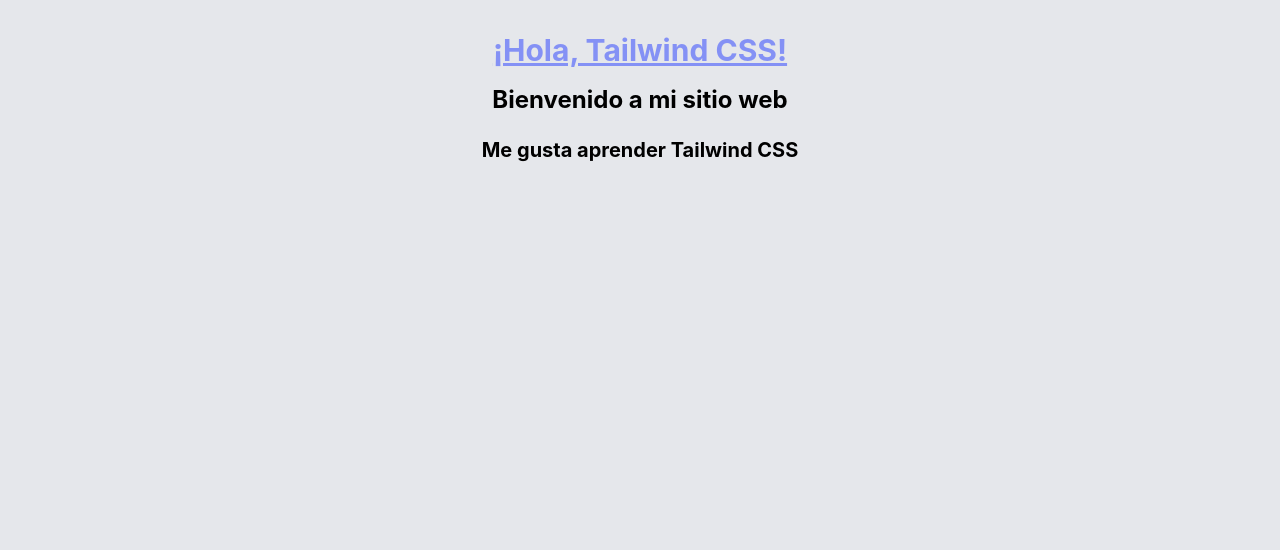
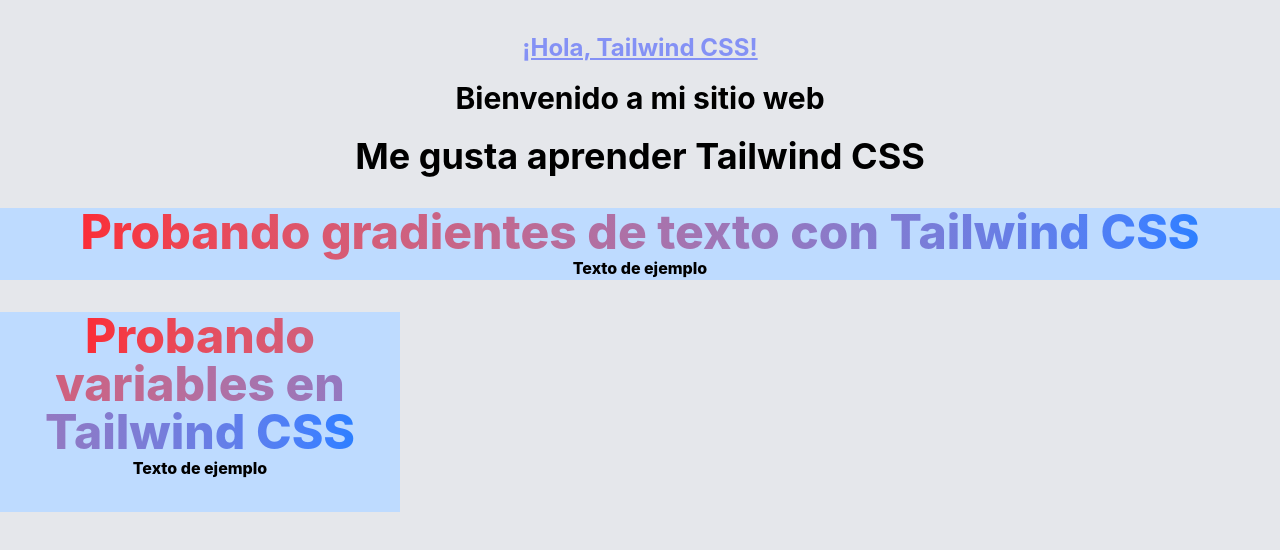
Before and after one commit to lperval2903/TailwindCSSPrueba, a website: page miweb/src/index.html in a window 1280 px wide. Drawn offline with Linux system fonts and the light colour scheme.

Commit message:
refactor: reorganize CSS files and enhance HTML structure with new styles and variables

```diff
--- a/miweb/css/input.css
+++ /dev/null
@@ -1,4 +0,0 @@
-@import "tailwindcss";
-@theme {
-    --color-primario: #243cff
-}
--- /dev/null
+++ b/miweb/src/css/input.css
@@ -0,0 +1,6 @@
+@import "tailwindcss";
+@theme {
+    --color-primario: #243cff;
+    --spacing-anchura: 400px;
+    --spacing-altura: 200px;
+}
--- a/miweb/src/index.html
+++ b/miweb/src/index.html
@@ -4,11 +4,26 @@
     <meta charset="UTF-8">
     <meta name="viewport" content="width=device-width, initial-scale=1.0">
     <title>Tailwind CSS</title>
-    <link href="../css/output.css" rel="stylesheet">
+    <link href="css/output.css" rel="stylesheet">
 </head>
 <body class="bg-gray-200">
-    <h1 class="text-3xl font-bold underline text-center mt-8 text-primario/50">¡Hola, Tailwind CSS!</h1>
-    <h2 class="text-2xl font-bold text-center mt-4 text-secundario/50">Bienvenido a mi sitio web</h2>
-    <h3 class="text-xl font-bold text-center mt-5 text-terciario/25"/>Me gusta aprender Tailwind CSS</h3>
+    <h1 class="text-2xl font-bold underline text-center mt-8 text-primario/50">¡Hola, Tailwind CSS!</h1>
+    <h2 class="text-3xl font-bold text-center mt-4 text-secundario/50">Bienvenido a mi sitio web</h2>
+    <h3 class="text-4xl font-bold text-center mt-5 text-terciario/25">Me gusta aprender Tailwind CSS</h3>
+
+    <div class="bg-blue-200 font-extrabold text-center mt-8">
+        <span  class="text-5xl bg-gradient-to-r from-red-500 to-blue-500 bg-clip-text text-transparent">
+            Probando gradientes de texto con Tailwind CSS
+        </span>
+        <p>Texto de ejemplo</p>
+    </div>
+
+    <div class="w-anchura h-altura bg-blue-200 font-extrabold mt-8 text-center">
+        <span  class="text-5xl bg-gradient-to-r from-red-500 to-blue-500 bg-clip-text text-transparent">
+            Probando variables en Tailwind CSS
+        </span>
+        <p>Texto de ejemplo</p>
+    </div>
+
 </body>
 </html>
```
Also changed, not shown: miweb/src/css/output.css.
